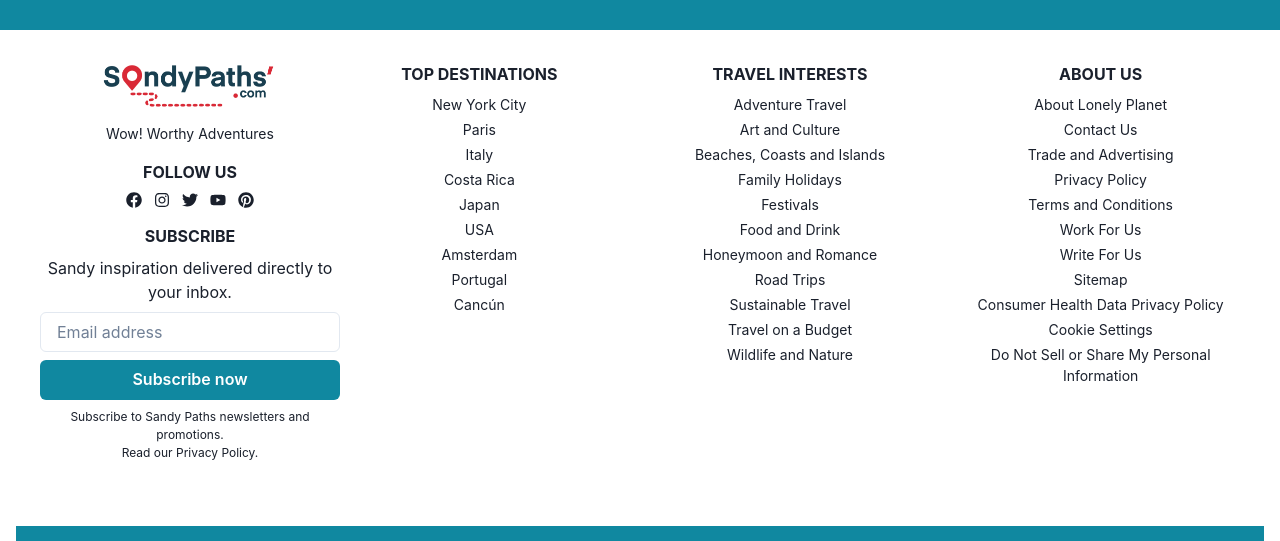
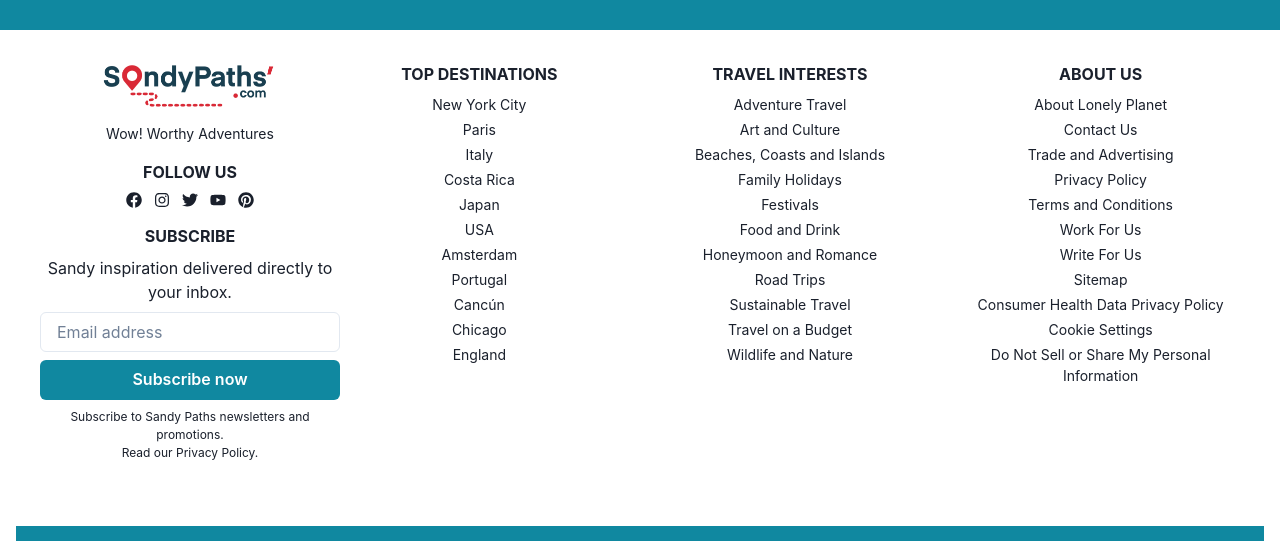
Before and after one commit to rapthar/sandypaths, a React (Create React App) app: page / in a window 1280 px wide. Shown: the part 4243-4784 px from the top of the page. Built offline with nearby package versions, Linux system fonts and the light colour scheme.

Commit message:
Update Footer.jsx

```diff
--- a/src/Components/Footer.jsx
+++ b/src/Components/Footer.jsx
@@ -45,7 +45,7 @@ const Footer = () => {
         <SimpleGrid columns={[1, 2, 3]} spacing={8} flexBasis={['100%', '100%', '75%']}>
           <Box>
             <Text fontWeight="bold" mb={2}>TOP DESTINATIONS</Text>
-            {['New York City', 'Paris', 'Italy', 'Costa Rica', 'Japan', 'USA', 'Amsterdam', 'Portugal', 'Cancún',].map((item) => (
+            {['New York City', 'Paris', 'Italy', 'Costa Rica', 'Japan', 'USA', 'Amsterdam', 'Portugal', 'Cancún', 'Chicago', 'England',].map((item) => (
               <Text key={item} fontSize="sm" mb={1}><Link href="#">{item}</Link></Text>
             ))}
           </Box>
```
